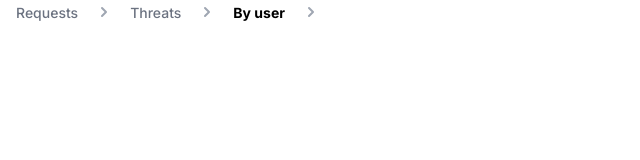
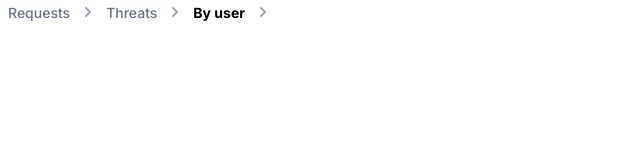
Before and after one commit to hnordt/web-template, a Next.js app: page / in a window 1280 px wide. Shown: the top 160 px of the page, without its empty margins (0-640 px from the left). Built offline with nearby package versions, Linux system fonts and the light colour scheme.

Commit message:
chore: Adjusting layout

```diff
--- a/src/pages/index.js
+++ b/src/pages/index.js
@@ -7,7 +7,7 @@ function Breadcrumbs(props) {
 
 function Breadcrumb(props) {
   return (
-    <ol className="flex inline items-center space-x-4 ml-4">
+    <ol className="flex inline items-center space-x-2 ml-2">
       <li>
         <div>
           <a
```
